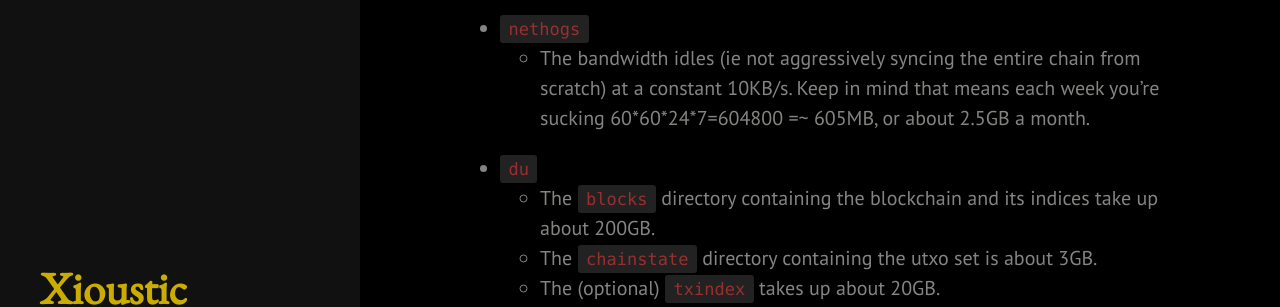
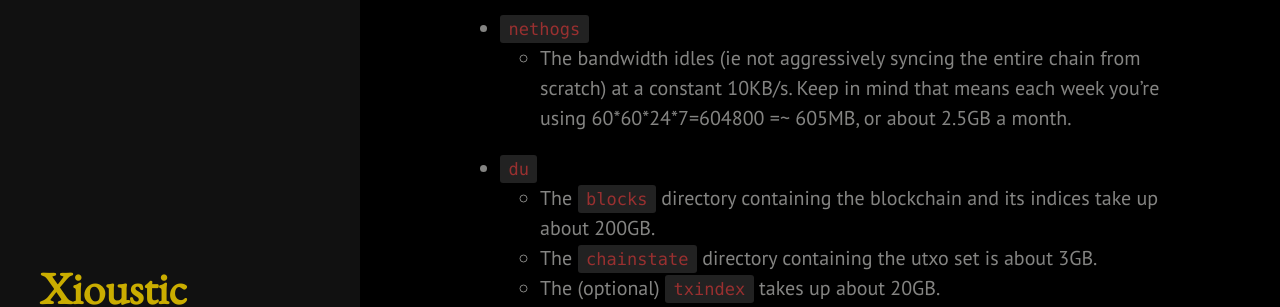
Before and after one commit to Xioustic/xioustic.github.io, a Jekyll site: the page built from _posts/2019-02-07-bitcoind-full-node-requirements.md, in a window 1280 px wide and 900 px high, scrolled down 372 px. Shown: the part 215-522 px from the top of the window. Built offline with Jekyll 4.4.1, drawn with Linux system fonts in a browser that asks for light colours; nearby versions of some CDN libraries; Markdown is read by kramdown in place of the engine named in the settings; comment, search, counter and statistics services are not loaded.

Commit message:
Update 2019-02-07-bitcoind-full-node-requirements.md

```diff
--- a/_posts/2019-02-07-bitcoind-full-node-requirements.md
+++ b/_posts/2019-02-07-bitcoind-full-node-requirements.md
@@ -19,7 +19,7 @@ There were questions about system requirements. I believe a baseline requirement
     - My `bitcoind` (server) process is taking up 1.4GB of memory as it runs.
     - It idles between 1-5% CPU (running an i7-4770 w/ 4 virtual cores).
 - `nethogs`
-    - The bandwidth idles (ie not aggressively syncing the entire chain from scratch) at a constant 10KB/s. Keep in mind that means each week you're sucking 60\*60\*24\*7=604800 =~ 605MB, or about 2.5GB a month.
+    - The bandwidth idles (ie not aggressively syncing the entire chain from scratch) at a constant 10KB/s. Keep in mind that means each week you're using 60\*60\*24\*7=604800 =~ 605MB, or about 2.5GB a month.
 - `du`
     - The `blocks` directory containing the blockchain and its indices take up about 200GB.
     - The `chainstate` directory containing the utxo set is about 3GB.
```
